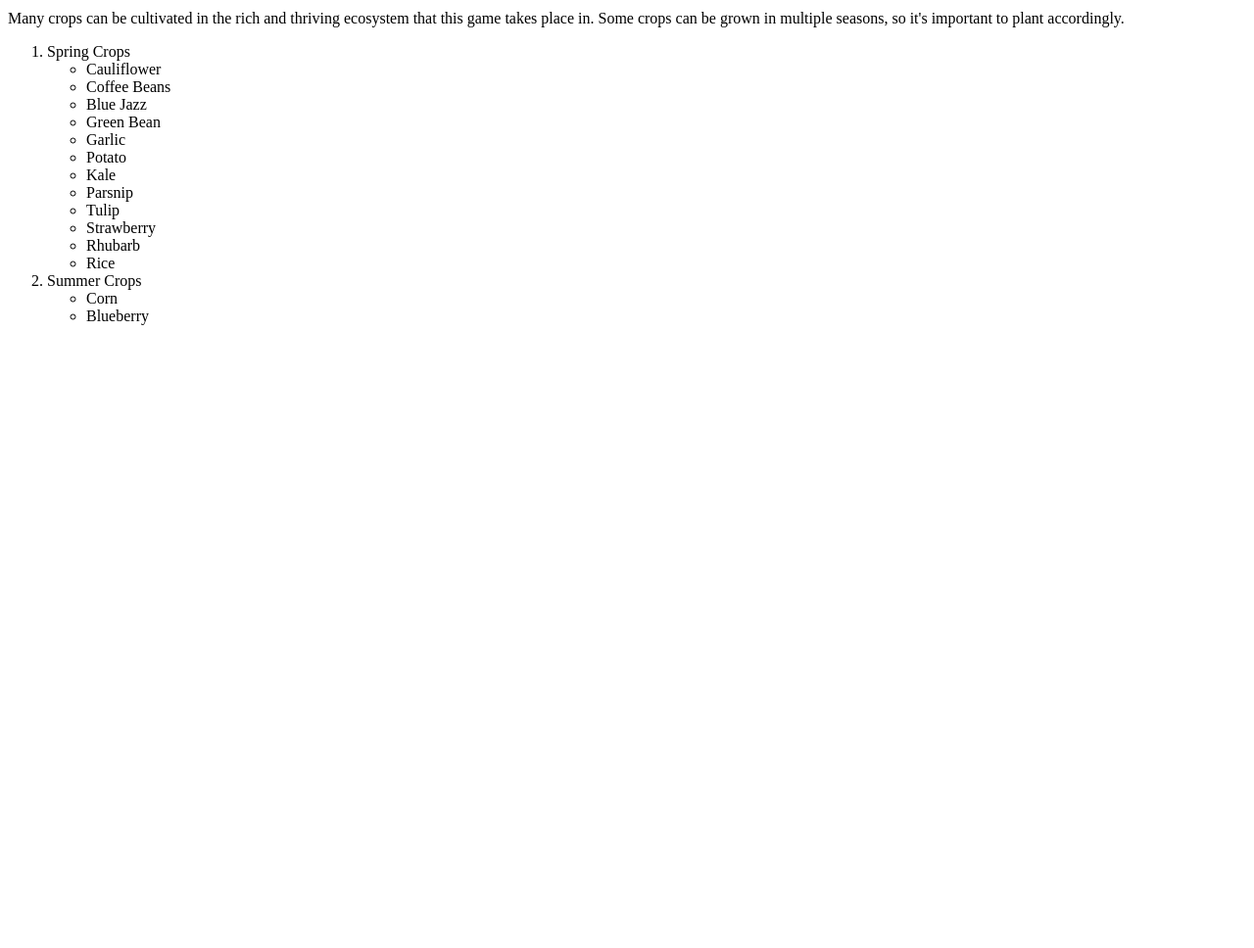
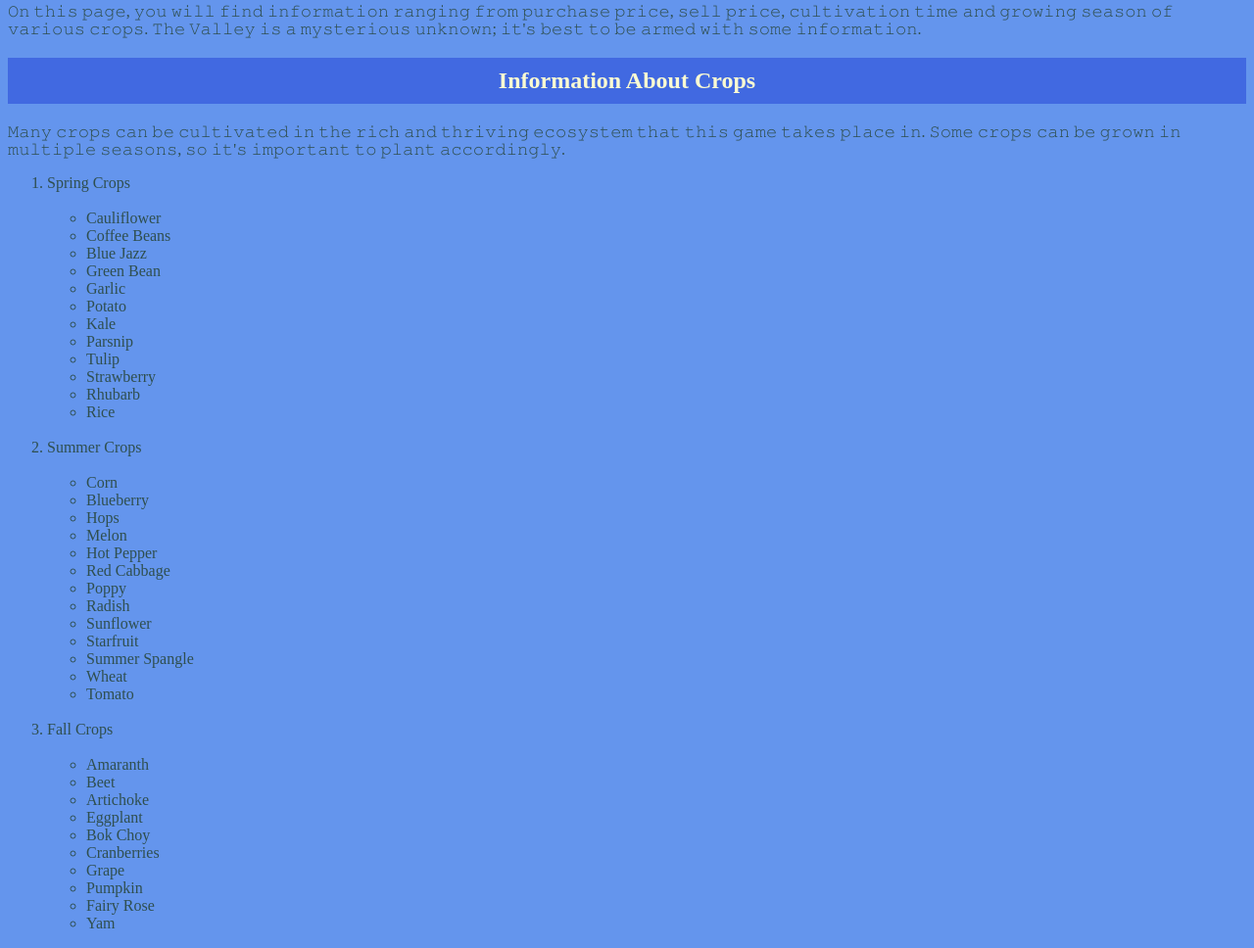
Before and after one commit to ICS2O-Programming-Kaitlin-G/-Unit1-04-HTML-CSS, a plain HTML site: page plants.html in a window 1280 px wide. Shown: the part 827-1795 px from the top of the page at 98% size. Before the commit the page ends 1175 px from the top, so only its background shows below. Drawn offline with Linux system fonts and the light colour scheme.

Commit message:
completed the CSS file for plants.html and modified the code of the html file so it would work better with the CSS styling.

```diff
--- a/css/style3.css
+++ b/css/style3.css
@@ -3,3 +3,29 @@
 * This CSS file defines the style for plants.html
 * ICS2O-Unit1-04-HTML-CSS
 */
+
+body {
+  background-color: cornflowerblue;
+}
+
+h1 {
+  background-color: steelblue;
+  color: cornsilk;
+  padding: 30px;
+  text-align: center;
+}
+
+h2 {
+  background-color: royalblue;
+  color: lightgoldenrodyellow;
+  padding: 10px;
+  text-align: center;
+}
+
+p {
+  color: darkslategray;
+}
+
+li {
+  color: darkslategray;
+}
--- a/plants.html
+++ b/plants.html
@@ -12,28 +12,32 @@
   </head>
   <body>
     <h1>𝑷𝒍𝒂𝒏𝒕𝒔 𝒐𝒇 𝑺𝒕𝒂𝒓𝒅𝒆𝒘 𝑽𝒂𝒍𝒍𝒆𝒚</h1>
-    <h2>𝓑𝓪𝓬𝓴𝓰𝓻𝓸𝓾𝓷𝓭 𝓘𝓷𝓯𝓸𝓻𝓶𝓪𝓽𝓲𝓸𝓷</h2>
+    <h2>Background Information</h2>
     <p>𝙸𝚗 𝚝𝚑𝚎 𝚐𝚊𝚖𝚎, 𝚝𝚑𝚎 𝚙𝚕𝚊𝚢𝚎𝚛 𝚒𝚗𝚑𝚎𝚛𝚒𝚝𝚜 𝚝𝚑𝚎𝚒𝚛 𝙶𝚛𝚊𝚗𝚍𝚏𝚊𝚝𝚑𝚎𝚛'𝚜 𝚏𝚊𝚛𝚖. 𝚃𝚑𝚎 𝚙𝚕𝚊𝚢𝚎𝚛
     𝚖𝚞𝚜𝚝 𝚝𝚑𝚎𝚗 𝚜𝚝𝚛𝚒𝚟𝚎 𝚝𝚘 𝚛𝚎𝚜𝚝𝚘𝚛𝚎 𝚝𝚑𝚎 𝚏𝚊𝚛𝚖 𝚝𝚘 𝚒𝚝'𝚜 𝚏𝚘𝚛𝚖𝚎𝚛 𝚐𝚕𝚘𝚛𝚢. 𝙵𝚛𝚘𝚖 𝚌𝚞𝚕𝚝𝚒𝚟𝚊𝚝𝚒𝚗𝚐 𝚛𝚘𝚠𝚜
     𝚘𝚏 𝚏𝚕𝚘𝚠𝚎𝚛𝚜 𝚝𝚘 𝚛𝚊𝚒𝚜𝚒𝚗𝚐 𝚊 𝚠𝚒𝚍𝚎 𝚟𝚊𝚛𝚒𝚎𝚝𝚢 𝚘𝚏 𝚊𝚗𝚒𝚖𝚊𝚕𝚜, 𝚝𝚑𝚎𝚛𝚎 𝚒𝚜 𝚜𝚘𝚖𝚎𝚝𝚑𝚒𝚗𝚐 𝚏𝚘𝚛
     𝚎𝚟𝚎𝚛𝚢𝚘𝚗𝚎. 𝚃𝚑𝚎 𝚏𝚊𝚝𝚎 𝚘𝚏 𝚝𝚑𝚎 𝚏𝚊𝚛𝚖 𝚒𝚜 𝚜𝚘𝚕𝚎𝚕𝚢 𝚒𝚗 𝚢𝚘𝚞𝚛 𝚑𝚊𝚗𝚍𝚜.
     <br>
+    </p>
     <center>
       <img src="./images/stardew-valley-farmhouse.gif" alt="Farmhouse Interior">
     </center>
     <br>
     <br>
+    <p>
     𝙾𝚗 𝚝𝚑𝚒𝚜 𝚙𝚊𝚐𝚎, 𝚢𝚘𝚞 𝚠𝚒𝚕𝚕 𝚏𝚒𝚗𝚍 𝚒𝚗𝚏𝚘𝚛𝚖𝚊𝚝𝚒𝚘𝚗 𝚛𝚊𝚗𝚐𝚒𝚗𝚐 𝚏𝚛𝚘𝚖 𝚙𝚞𝚛𝚌𝚑𝚊𝚜𝚎 𝚙𝚛𝚒𝚌𝚎, 𝚜𝚎𝚕𝚕
-    𝚙𝚛𝚒𝚌𝚎, 𝚌𝚞𝚕𝚝𝚒𝚟𝚊𝚝𝚒𝚘𝚗 𝚝𝚒𝚖𝚎 𝚊𝚗𝚍 𝚜𝚎𝚊𝚜𝚘𝚗 𝚘𝚏 𝚝𝚑𝚎 𝚌𝚛𝚘𝚙. 𝚃𝚑𝚎 𝚅𝚊𝚕𝚕𝚎𝚢 𝚒𝚜 𝚊 𝚖𝚢𝚜𝚝𝚎𝚛𝚒𝚘𝚞𝚜
-    𝚞𝚗𝚔𝚗𝚘𝚠𝚗; 𝚒𝚝'𝚜 𝚋𝚎𝚜𝚝 𝚝𝚘 𝚋𝚎 𝚊𝚛𝚖𝚎𝚍 𝚠𝚒𝚝𝚑 𝚜𝚘𝚖𝚎 𝚒𝚗𝚏𝚘𝚛𝚖𝚊𝚝𝚒𝚘𝚗.
+    𝚙𝚛𝚒𝚌𝚎, 𝚌𝚞𝚕𝚝𝚒𝚟𝚊𝚝𝚒𝚘𝚗 𝚝𝚒𝚖𝚎 𝚊𝚗𝚍 𝚐𝚛𝚘𝚠𝚒𝚗𝚐 𝚜𝚎𝚊𝚜𝚘𝚗 𝚘𝚏 𝚟𝚊𝚛𝚒𝚘𝚞𝚜 𝚌𝚛𝚘𝚙𝚜.
+    𝚃𝚑𝚎 𝚅𝚊𝚕𝚕𝚎𝚢 𝚒𝚜 𝚊 𝚖𝚢𝚜𝚝𝚎𝚛𝚒𝚘𝚞𝚜 𝚞𝚗𝚔𝚗𝚘𝚠𝚗; 𝚒𝚝'𝚜 𝚋𝚎𝚜𝚝 𝚝𝚘 𝚋𝚎 𝚊𝚛𝚖𝚎𝚍 𝚠𝚒𝚝𝚑
+    𝚜𝚘𝚖𝚎 𝚒𝚗𝚏𝚘𝚛𝚖𝚊𝚝𝚒𝚘𝚗.
     </p>
     <h2>Information About Crops</h2>
-    <p>Many crops can be cultivated in the rich and thriving ecosystem that
-    this game takes place in. Some crops can be grown in multiple seasons, so it's
-    important to plant accordingly.</p>
+    <p>𝙼𝚊𝚗𝚢 𝚌𝚛𝚘𝚙𝚜 𝚌𝚊𝚗 𝚋𝚎 𝚌𝚞𝚕𝚝𝚒𝚟𝚊𝚝𝚎𝚍 𝚒𝚗 𝚝𝚑𝚎 𝚛𝚒𝚌𝚑 𝚊𝚗𝚍 𝚝𝚑𝚛𝚒𝚟𝚒𝚗𝚐 𝚎𝚌𝚘𝚜𝚢𝚜𝚝𝚎𝚖 𝚝𝚑𝚊𝚝 𝚝𝚑𝚒𝚜
+    𝚐𝚊𝚖𝚎 𝚝𝚊𝚔𝚎𝚜 𝚙𝚕𝚊𝚌𝚎 𝚒𝚗. 𝚂𝚘𝚖𝚎 𝚌𝚛𝚘𝚙𝚜 𝚌𝚊𝚗 𝚋𝚎 𝚐𝚛𝚘𝚠𝚗 𝚒𝚗 𝚖𝚞𝚕𝚝𝚒𝚙𝚕𝚎 𝚜𝚎𝚊𝚜𝚘𝚗𝚜, 𝚜𝚘 𝚒𝚝'𝚜
+    𝚒𝚖𝚙𝚘𝚛𝚝𝚊𝚗𝚝 𝚝𝚘 𝚙𝚕𝚊𝚗𝚝 𝚊𝚌𝚌𝚘𝚛𝚍𝚒𝚗𝚐𝚕𝚢.</p>
     <p>
       <ol>
         <li>Spring Crops</li>
+        <br>
         <ul>
           <li>Cauliflower</li>
           <li>Coffee Beans</li>
@@ -48,10 +52,38 @@
           <li>Rhubarb</li>
           <li>Rice</li>
         </ul>
+        <br>
         <li>Summer Crops</li>
+        <br>
         <ul>
           <li>Corn</li>
           <li>Blueberry</li>
+          <li>Hops</li>
+          <li>Melon</li>
+          <li>Hot Pepper</li>
+          <li>Red Cabbage</li>
+          <li>Poppy</li>
+          <li>Radish</li>
+          <li>Sunflower</li>
+          <li>Starfruit</li>
+          <li>Summer Spangle</li>
+          <li>Wheat</li>
+          <li>Tomato</li>
+        </ul>
+        <br>
+        <li>Fall Crops</li>
+        <br>
+        <ul>
+          <li>Amaranth</li>
+          <li>Beet</li>
+          <li>Artichoke</li>
+          <li>Eggplant</li>
+          <li>Bok Choy</li>
+          <li>Cranberries</li>
+          <li>Grape</li>
+          <li>Pumpkin</li>
+          <li>Fairy Rose</li>
+          <li>Yam</li>
         </ul>
       </ol>
     </p>
```
